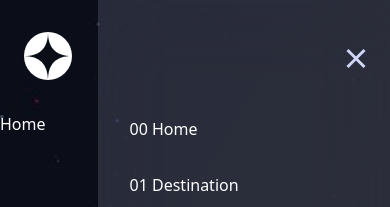
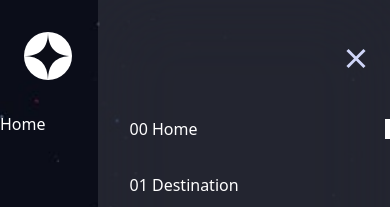
Before and after one commit to Yole-dev/Space_Tourism, a React (Vite) app: page / in a window 390 px wide. Both pictures are taken after a click on the picture 354 px from the left and 56 px from the top of the page. Shown: the top 207 px of the page. Built offline with nearby package versions, Linux system fonts and the light colour scheme.

Commit message:
finished creating the mobile navbar of the project moving on to create the navbar of other view-ports

```diff
--- a/src/components/Layout.jsx
+++ b/src/components/Layout.jsx
@@ -67,7 +67,7 @@ function MobileNavBar() {
       {/* mobile nav menu */}
 
       {isOpen && (
-        <div className="absolute top-[0] min-h-svh w-[75%] self-end flex flex-col backdrop-blur-2xl bg-[linear-gradient(120deg,rgba(208,214,249,0.15)_0%,rgba(255,255,255,0.15)_100%)] ">
+        <div className="absolute top-[0] min-h-svh w-[75%] self-end flex flex-col backdrop-blur-2xl bg-white/10 ">
           <div className="flex flex-col py-[3rem] px-[1.5rem] w-full">
             <img
               src={closeIcon}
@@ -77,13 +77,20 @@ function MobileNavBar() {
             />
           </div>
 
-          <ul className="flex flex-col gap-[2rem] ps-[2rem]">
+          <ul className="flex flex-col gap-[2rem] ps-[2rem] w-full">
             {navItems.map((item, i) => (
-              <li key={item.name} className="text-white">
+              <li
+                key={item.name}
+                className="text-white flex justify-between items-center"
+              >
                 <Link to={item.path}>
                   <span> 0{i} </span>
                   <span> {item.name} </span>
                 </Link>
+
+                {location.pathname === item.path && (
+                  <div className="bg-white h-[20px] w-[2%]"></div>
+                )}
               </li>
             ))}
           </ul>
```
